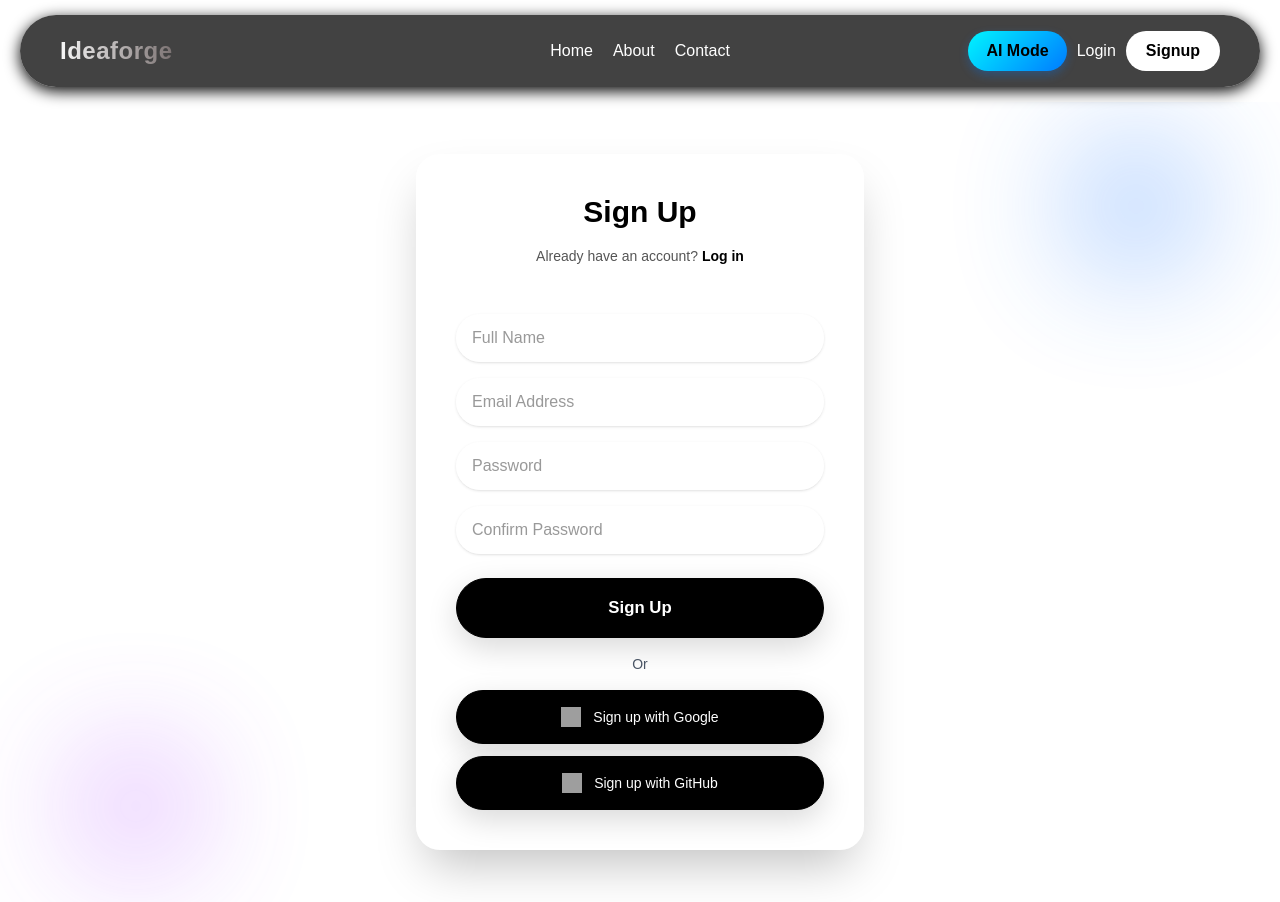
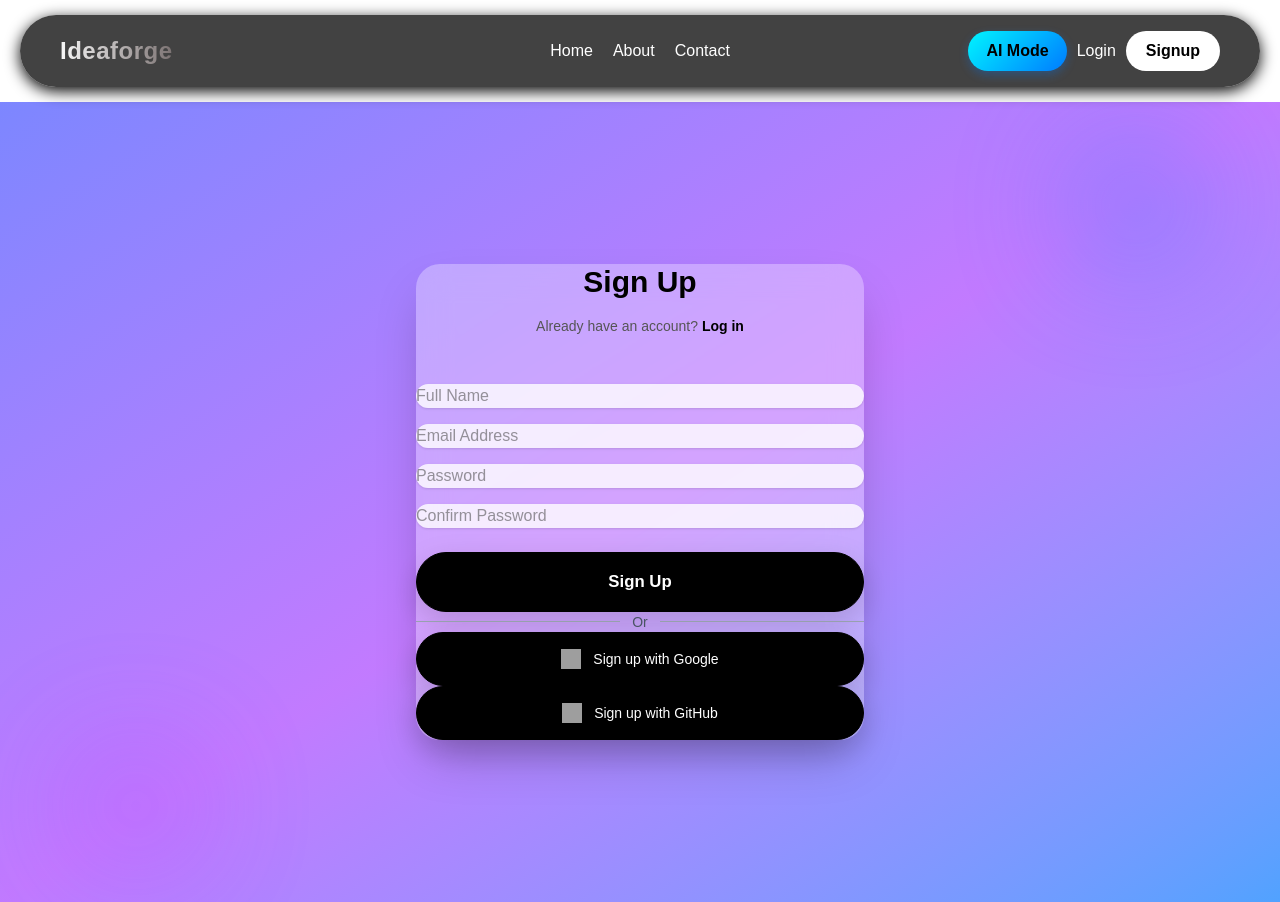
Before and after one commit to kritagya025/React_Project, a React (Vite) app in the folder my-react-app/: page /signup in a window 1280 px wide. Built offline with nearby package versions, Linux system fonts and the light colour scheme; grey boxes are pictures that could not be loaded.

Commit message:
modified margin

```diff
--- a/my-react-app/src/App.css
+++ b/my-react-app/src/App.css
@@ -1,10 +1,10 @@
-/* Root Layout */
+/* ================= ROOT LAYOUT ================= */
+
 #root {
   min-height: 100vh;
   margin: 0;
   padding: 0;
   font-family: Arial, sans-serif;
-  background: linear-gradient(360deg, white, white, white);
   color: #333;
 }
 
@@ -14,7 +14,6 @@ body {
   padding: 0;
   font-family: Arial, sans-serif;
   color: #333;
-  background: linear-gradient(360deg, white, #3d3d3d, white);
 }
 
 /* Main Container */
@@ -38,8 +37,8 @@ body {
   margin: 15px 20px;
   box-shadow: 0 4px 15px rgb(3, 3, 3);
   position: sticky;
+  top: 15px;
   z-index: 1000;
-  top: 15px;
 }
 
 .header h1 {
@@ -53,6 +52,7 @@ body {
 }
 
 /* Header Layout */
+
 .header-logo {
   flex: 1;
   display: flex;
@@ -106,10 +106,8 @@ body {
   transform: translateY(-2px);
 }
 
-/* <<<<<<< HEAD */
+/* AI Button */
 
-
-/* ================= MAIN CONTENT ================= */
 .header-actions .ai-btn {
   background: linear-gradient(135deg, #00f5ff, #007bff);
   color: #000;
@@ -126,13 +124,7 @@ body {
   box-shadow: 0 6px 15px rgba(0, 123, 255, 0.5);
 }
 
-.header-actions .ai-btn:hover {
-  transform: translateY(-2px) scale(1.05);
-  box-shadow: 0 6px 15px rgba(0, 123, 255, 0.5);
-}
-
-
-
+/* ================= MAIN CONTENT ================= */
 
 .main-content {
   flex: 1;
--- a/my-react-app/src/Styles/Login.css
+++ b/my-react-app/src/Styles/Login.css
@@ -51,7 +51,7 @@
 .input-group label {
   font-size: 0.9rem;
   font-weight: 600;
-  color: #333;
+  color: #1e579e;
 }
 
 .input-group input {
--- a/my-react-app/src/index.css
+++ b/my-react-app/src/index.css
@@ -1,6 +1,24 @@
 @import "tailwindcss";
 
+/* Global Reset */
+* {
+  margin: 0;
+  padding: 0;
+  box-sizing: border-box;
+}
+
+/* Full screen layout */
+html,
+body,
+#root {
+  width: 100%;
+  min-height: 100vh;
+  overflow-x: hidden;
+}
+
+/* Body default */
 body {
+  font-family: Arial, sans-serif;
   margin: 0;
   padding: 0;
 }
--- a/my-react-app/src/pages/Signup.jsx
+++ b/my-react-app/src/pages/Signup.jsx
@@ -1,8 +1,18 @@
+
+
+
+
+
+
+
+
+
+
 import { Link } from "react-router-dom";
 
 function Signup() {
   return (
-    <div className="min-h-screen flex items-center justify-center bg-gradient-to from-indigo-400 via-purple-400 to-blue-400 relative overflow-hidden px-4">
+    <div className="min-h-screen flex items-center justify-center bg-gradient-to-br from-indigo-400 via-purple-400 to-blue-400 relative overflow-hidden px-4">
 
       {/* Glow Effects */}
       <div className="absolute top-10 right-20 w-32 h-32 bg-blue-500 rounded-full blur-3xl opacity-40 animate-pulse"></div>
@@ -63,9 +73,9 @@ function Signup() {
 
           {/* Divider */}
           <div className="flex items-center w-full gap-3 my-4">
-            <div className="h-[1px]bg-gray-400 flex-1"></div>
+            <div className="h-[1px] bg-gray-400 flex-1"></div>
             <span className="text-gray-600 text-sm">Or</span>
-            <div className="h-[1px]bg-gray-400 flex-1"></div>
+            <div className="h-[1px] bg-gray-400 flex-1"></div>
           </div>
 
           {/* Google Button */}
@@ -98,3 +108,125 @@ function Signup() {
 }
 
 export default Signup;
+
+
+
+
+
+
+
+
+
+
+
+
+
+
+
+
+
+
+
+
+
+
+// import { Link } from "react-router-dom";
+
+// function Signup() {
+//   return (
+//     <div className="min-h-screen flex items-center justify-center bg-gradient-to from-indigo-400 via-purple-400 to-blue-400 relative overflow-hidden px-4">
+
+//       {/* Glow Effects */}
+//       <div className="absolute top-10 right-20 w-32 h-32 bg-blue-500 rounded-full blur-3xl opacity-40 animate-pulse"></div>
+//       <div className="absolute bottom-10 left-20 w-28 h-28 bg-purple-500 rounded-full blur-3xl opacity-40 animate-pulse"></div>
+
+//       {/* Signup Card */}
+//       <div className="relative z-10 backdrop-blur-lg bg-white/30 rounded-3xl shadow-2xl p-8 md:p-10 w-full max-w-md flex flex-col gap-6">
+
+//         {/* Header */}
+//         <div className="text-center">
+//           <h2 className="text-3xl font-bold mb-2 text-black">
+//             Sign Up
+//           </h2>
+
+//           <p className="text-sm text-gray-700">
+//             Already have an account?{" "}
+//             <Link
+//               to="/login"
+//               className="font-semibold text-black hover:underline"
+//             >
+//               Log in
+//             </Link>
+//           </p>
+//         </div>
+
+//         {/* Inputs */}
+//         <div className="flex flex-col gap-4">
+//           <input
+//             type="text"
+//             placeholder="Full Name"
+//             className="w-full px-4 py-3 rounded-full bg-white/80 outline-none focus:ring-2 focus:ring-purple-400 shadow-sm"
+//           />
+
+//           <input
+//             type="email"
+//             placeholder="Email Address"
+//             className="w-full px-4 py-3 rounded-full bg-white/80 outline-none focus:ring-2 focus:ring-purple-400 shadow-sm"
+//           />
+
+//           <input
+//             type="password"
+//             placeholder="Password"
+//             className="w-full px-4 py-3 rounded-full bg-white/80 outline-none focus:ring-2 focus:ring-purple-400 shadow-sm"
+//           />
+
+//           <input
+//             type="password"
+//             placeholder="Confirm Password"
+//             className="w-full px-4 py-3 rounded-full bg-white/80 outline-none focus:ring-2 focus:ring-purple-400 shadow-sm"
+//           />
+//         </div>
+
+//         {/* Buttons */}
+//         <div className="flex flex-col items-center">
+//           <button className="w-full bg-black text-white py-3 rounded-full font-semibold transition duration-300 hover:scale-105 active:scale-95">
+//             Sign Up
+//           </button>
+
+//           {/* Divider */}
+//           <div className="flex items-center w-full gap-3 my-4">
+//             <div className="h-[1px]bg-gray-400 flex-1"></div>
+//             <span className="text-gray-600 text-sm">Or</span>
+//             <div className="h-[1px]bg-gray-400 flex-1"></div>
+//           </div>
+
+//           {/* Google Button */}
+//           <button className="w-full border border-gray-200 rounded-full py-3 mb-3 bg-white flex items-center justify-center gap-3 transition duration-300 hover:scale-105 active:scale-95 shadow-sm">
+//             <img
+//               src="https://cdn-icons-png.flaticon.com/512/281/281764.png"
+//               className="w-5 h-5"
+//               alt="Google"
+//             />
+//             <span className="text-sm font-medium">
+//               Sign up with Google
+//             </span>
+//           </button>
+
+//           {/* GitHub Button */}
+//           <button className="w-full border border-gray-200 rounded-full py-3 bg-white flex items-center justify-center gap-3 transition duration-300 hover:scale-105 active:scale-95 shadow-sm">
+//             <img
+//               src="https://images.icon-icons.com/3685/PNG/512/github_logo_icon_229278.png"
+//               className="w-5 h-5"
+//               alt="GitHub"
+//             />
+//             <span className="text-sm font-medium">
+//               Sign up with GitHub
+//             </span>
+//           </button>
+//         </div>
+//       </div>
+//     </div>
+//   );
+// }
+
+// export default Signup;
```
